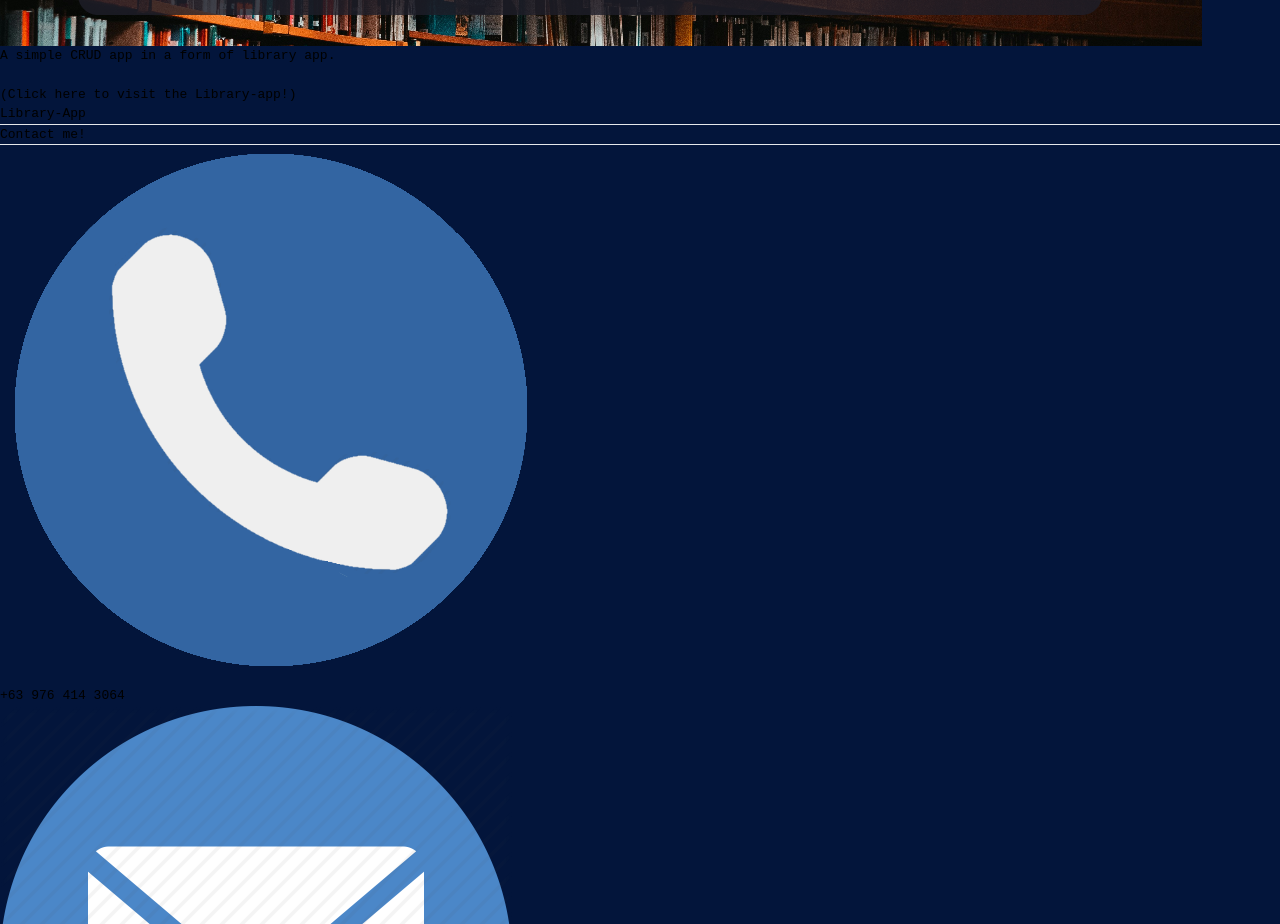
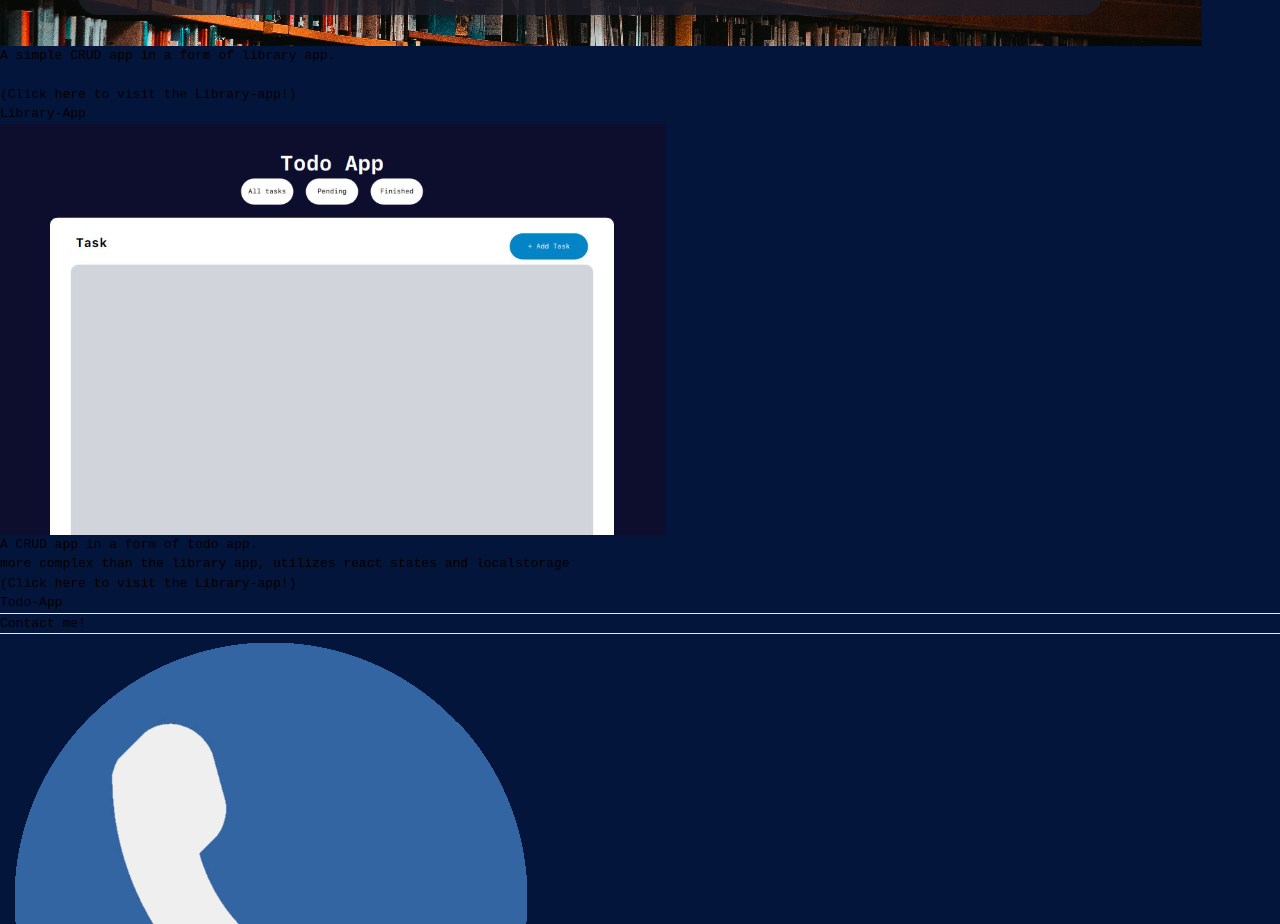
Before and after one commit to KnuckleCluster/Portfolio, a React (Vite) app: page / in a window 1280 px wide. Shown: the part 6060-6984 px from the top of the page. Built offline with nearby package versions, Linux system fonts and the light colour scheme.

Commit message:
updated projects tab

```diff
--- a/src/components/Portfolio.jsx
+++ b/src/components/Portfolio.jsx
@@ -8,14 +8,19 @@ function Portfolio(){
                 <hr />
                 <div className="flex flex-row mt-[50px] justify-center">
                     <div className="mr-[50px] group flex relative flex-col">
-                        <a href="https://austin-kappa.vercel.app/"><img src="img/austin.png" alt="Austin" className="w-[250px] h-[250px] rounded-[15px]"/></a>
+                        <a href="https://austin-kappa.vercel.app/"><img src="img/austin.png" alt="Austin" className="w-[150px] h-[150px] rounded-[15px]"/></a>
                         <span class="group-hover:opacity-100 transition-opacity bg-gray-800 px-1 w-[250px] h-[130px] text-sm text-gray-100 rounded-md absolute left-1/2 -translate-x-1/2 translate-y-full opacity-0 m-4 mx-auto">Austin is a fanmade Post Malone album site that lets you learn more about the album and play songs that are in the album. <br /> <br /> (Click here to visit Austin!)</span>
                         <h1 className="text-center text-white text-[20px]">Austin</h1>
                     </div>
                     <div className="mr-[50px] group flex relative flex-col">
-                        <a href="https://odin-library-eta.vercel.app/"><img src="img/library-app.png" alt="Library-App" className="w-[250px] h-[250px] rounded-[15px]"/></a>
+                        <a href="https://odin-library-eta.vercel.app/"><img src="img/library-app.png" alt="Library-App" className="w-[150px] h-[150px] rounded-[15px]"/></a>
                         <span class="group-hover:opacity-100 transition-opacity bg-gray-800 px-1 w-[300px] h-[110px] text-sm text-gray-100 rounded-md absolute left-1/2 -translate-x-1/2 translate-y-full opacity-0 m-4 mx-auto">A simple CRUD app in a form of library app. <br /> <br /> (Click here to visit the Library-app!)</span>
                         <h1 className="text-center text-white text-[20px]">Library-App</h1>
+                    </div>
+                    <div className="mr-[50px] group flex relative flex-col">
+                        <a href="https://todo-app-weld-delta.vercel.app/"><img src="img/todoapp.png" alt="Todo-App" className="w-[150px] h-[150px] rounded-[15px]"/></a>
+                        <span class="group-hover:opacity-100 transition-opacity bg-gray-800 px-1 w-[300px] h-[120px] text-sm text-gray-100 rounded-md absolute left-1/2 -translate-x-1/2 translate-y-full opacity-0 m-4 mx-auto">A CRUD app in a form of todo app. <br /> more complex than the library app, utilizes react states and localstorage <br /> (Click here to visit the Library-app!)</span>
+                        <h1 className="text-center text-white text-[20px]">Todo-App</h1>
                     </div>
 
                 </div>
```
Also changed, not shown: public/img/todoapp.png (added).
